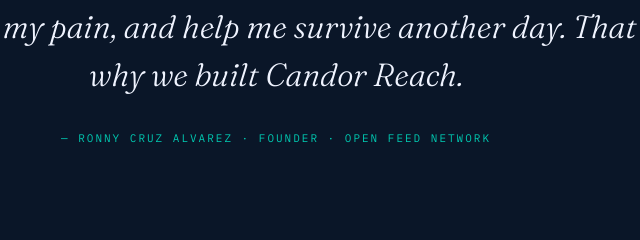
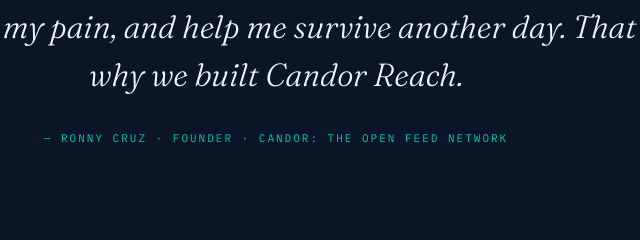
Before and after one commit to OpenFeedNetwork/platform, a website: page index.html in a window 1280 px wide. Shown: the part 3106-3346 px from the top of the page, 364-1004 px from the left. Drawn offline with Linux system fonts and the light colour scheme.

Commit message:
Fix founder quote — Ronny Cruz, update to Candor branding

```diff
--- a/index.html
+++ b/index.html
@@ -370,7 +370,7 @@
         validate my pain, and help me survive another day.
         That is why we built Candor Reach.
       </p>
-      <span class="quote-source">— RONNY CRUZ ALVAREZ · FOUNDER · OPEN FEED NETWORK</span>
+      <span class="quote-source">— RONNY CRUZ · FOUNDER · CANDOR: THE OPEN FEED NETWORK</span>
     </div>
   </div>
 </section>
```
